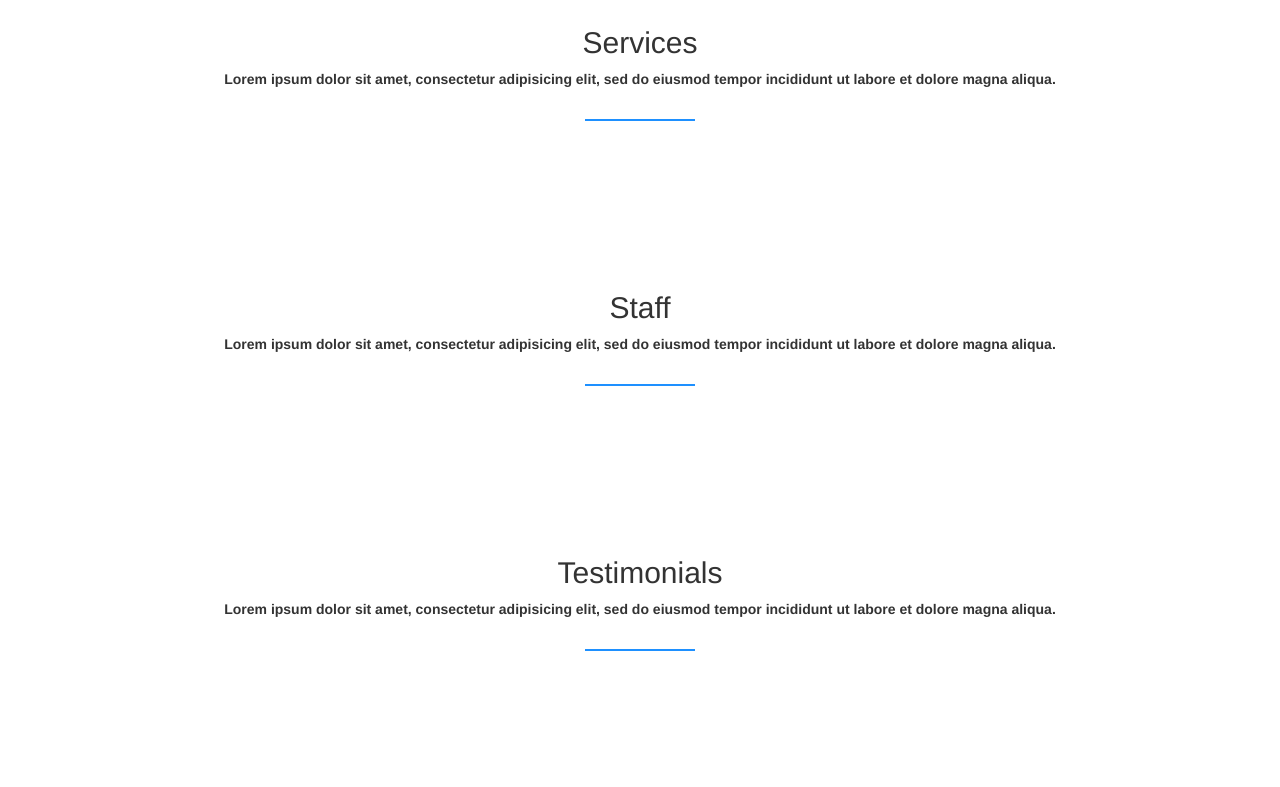
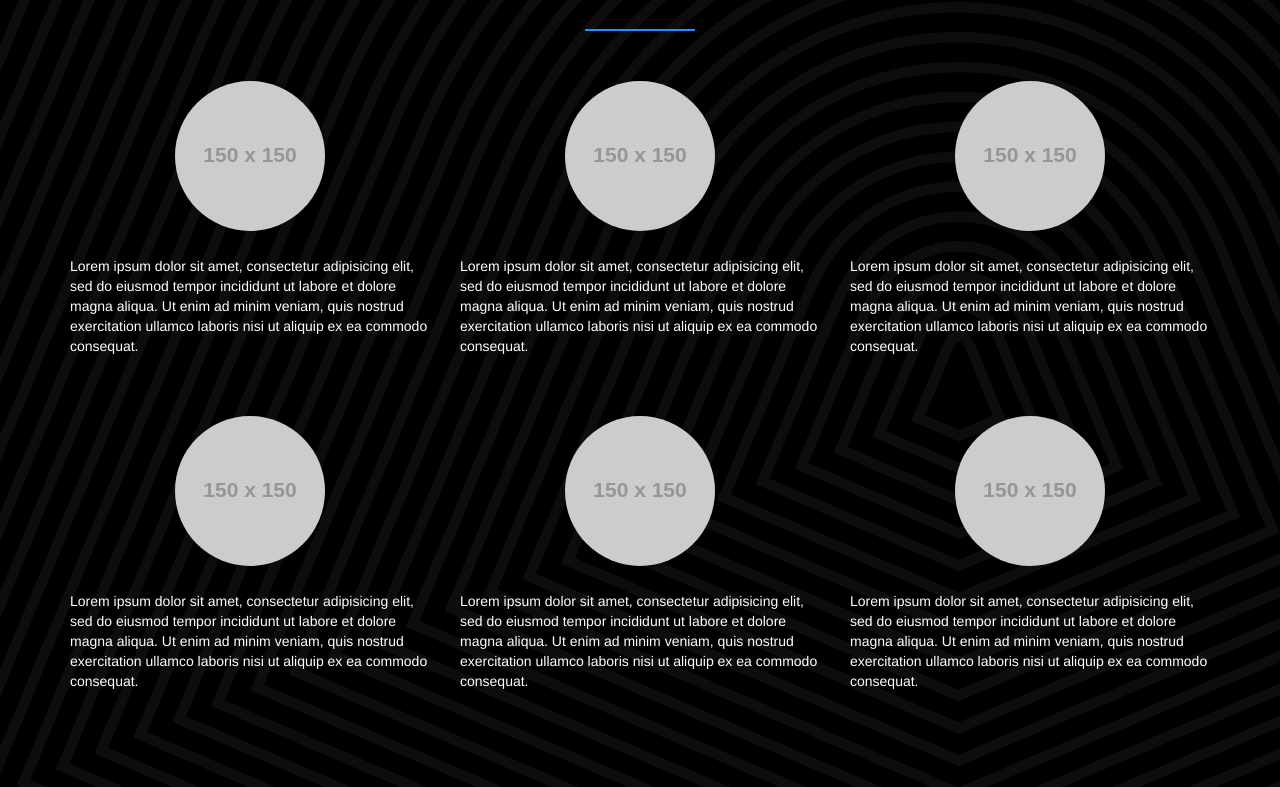
Before and after one commit to blue0knight/BootstrapSite, a plain HTML site: page index.html in a window 1280 px wide. Shown: the part 749-1536 px from the top of the page. Before the commit the page ends 1450 px from the top, so only its background shows below. Drawn offline with nearby package versions, Linux system fonts and the light colour scheme; placeholder pictures from the web are drawn by us.

Commit message:
added services section

```diff
--- a/css/style.css
+++ b/css/style.css
@@ -1,21 +1,28 @@
+body {
+  padding-top: 70px;
+}
+
+
 /**  Header Navigation **/
 
 header .navbar {
-  padding: 30px 0;
+  padding: 20px 0;
   transition: all .5s ease-out;
 }
 
 header .navbar-default {
-  background-color: transparent;
+  /*background-color: transparent;*/
   border: none;
 }
+
+/** sections **/
 
 .section .content h2 {
   text-align: center;
 }
 
 .section {
-  margin-top: 100px;
+  padding: 50px 0 50px;
 }
 
 .sectionHeader {
@@ -34,10 +41,41 @@ header .navbar-default {
   margin-bottom: 30px;
 }
 
+/** about section **/
+
+.aboutBg {
+  background-image: linear-gradient(rgba(0,0,0, .5), rgba(0,0,0, .5)), url("../images/bg2.jpeg");
+  background-attachment: fixed;
+  color: white;
+
+}
+
 #aboutImage {
   text-align: center;
 }
 
-.content img {
-  border-radius: 125px;
+#aboutImage img {
+  max-width: 250px;
+  max-height: 250px;
 }
+
+/** services section **/
+
+.servicesBg {
+    background-image: linear-gradient(rgba(0,0,0, .5), rgba(0,0,0, .5)), url("../images/bg3.jpeg");
+    background-attachment: fixed;
+    color: white;
+  }
+
+.service {
+  margin-bottom: 50px;
+}
+
+.service img.image {
+  display: block;
+  width: 150px;
+  height: 150px;
+  margin: 0 auto;
+  margin-bottom: 25px;
+  border-radius: 75px;
+}
--- a/index.html
+++ b/index.html
@@ -23,7 +23,7 @@
 
       <header>
 
-        <nav class="navbar navbar-default">
+        <nav class="navbar navbar-default navbar-fixed-top">
         <div class="container-fluid">
           <!-- Brand and toggle get grouped for better mobile display -->
           <div class="navbar-header">
@@ -54,7 +54,7 @@
 
       <div class="main">
 
-        <section class="section" id="#about">
+        <section class="section aboutBg" id="#about">
           <div class="container content">
             <h2>About Us</h2>
             <p class="sectionHeader"><strong>
@@ -93,13 +93,72 @@
           </div><!-- container content -->
         </section>
 
-        <section class="section" id="#services">
+        <section class="section servicesBg" id="#services">
             <div class="container content">
               <h2>Services</h2>
               <p class="sectionHeader"><strong>
                 Lorem ipsum dolor sit amet, consectetur adipisicing elit,
                 sed do eiusmod tempor incididunt ut labore et dolore magna aliqua.</strong>
               </p>
+
+              <div class="row">
+                <div class="col-md-4 col-sm-6 col-xs-12 service">
+                  <img src="http://placehold.it/150/150"alt="" class="image">
+                  <p>
+                    Lorem ipsum dolor sit amet, consectetur adipisicing elit, sed
+                    do eiusmod tempor incididunt ut labore et dolore magna aliqua.
+                    Ut enim ad minim veniam, quis nostrud exercitation ullamco laboris
+                    nisi ut aliquip ex ea commodo consequat.
+                  </p>
+                </div>
+                <div class="col-md-4 col-sm-6 col-xs-12 service">
+                  <img src="http://placehold.it/150/150"alt="" class="image">
+                  <p>
+                    Lorem ipsum dolor sit amet, consectetur adipisicing elit, sed
+                    do eiusmod tempor incididunt ut labore et dolore magna aliqua.
+                    Ut enim ad minim veniam, quis nostrud exercitation ullamco laboris
+                    nisi ut aliquip ex ea commodo consequat.
+                  </p>
+                </div>
+                <div class="col-md-4 col-sm-6 col-xs-12 service">
+                  <img src="http://placehold.it/150/150"alt="" class="image">
+                  <p>
+                    Lorem ipsum dolor sit amet, consectetur adipisicing elit, sed
+                    do eiusmod tempor incididunt ut labore et dolore magna aliqua.
+                    Ut enim ad minim veniam, quis nostrud exercitation ullamco laboris
+                    nisi ut aliquip ex ea commodo consequat.
+                  </p>
+                </div>
+                <div class="col-md-4 col-sm-6 col-xs-12 service">
+                  <img src="http://placehold.it/150/150"alt="" class="image">
+                  <p>
+                    Lorem ipsum dolor sit amet, consectetur adipisicing elit, sed
+                    do eiusmod tempor incididunt ut labore et dolore magna aliqua.
+                    Ut enim ad minim veniam, quis nostrud exercitation ullamco laboris
+                    nisi ut aliquip ex ea commodo consequat.
+                  </p>
+                </div>
+                <div class="col-md-4 col-sm-6 col-xs-12 service">
+                  <img src="http://placehold.it/150/150"alt="" class="image">
+                  <p>
+                    Lorem ipsum dolor sit amet, consectetur adipisicing elit, sed
+                    do eiusmod tempor incididunt ut labore et dolore magna aliqua.
+                    Ut enim ad minim veniam, quis nostrud exercitation ullamco laboris
+                    nisi ut aliquip ex ea commodo consequat.
+                  </p>
+                </div>
+                <div class="col-md-4 col-sm-6 col-xs-12 service">
+                  <img src="http://placehold.it/150/150"alt="" class="image">
+                  <p>
+                    Lorem ipsum dolor sit amet, consectetur adipisicing elit, sed
+                    do eiusmod tempor incididunt ut labore et dolore magna aliqua.
+                    Ut enim ad minim veniam, quis nostrud exercitation ullamco laboris
+                    nisi ut aliquip ex ea commodo consequat.
+                  </p>
+                </div>
+              </div><!-- row -->
+
+
         </section>
 
         <section class="section" id="#staff">
```
